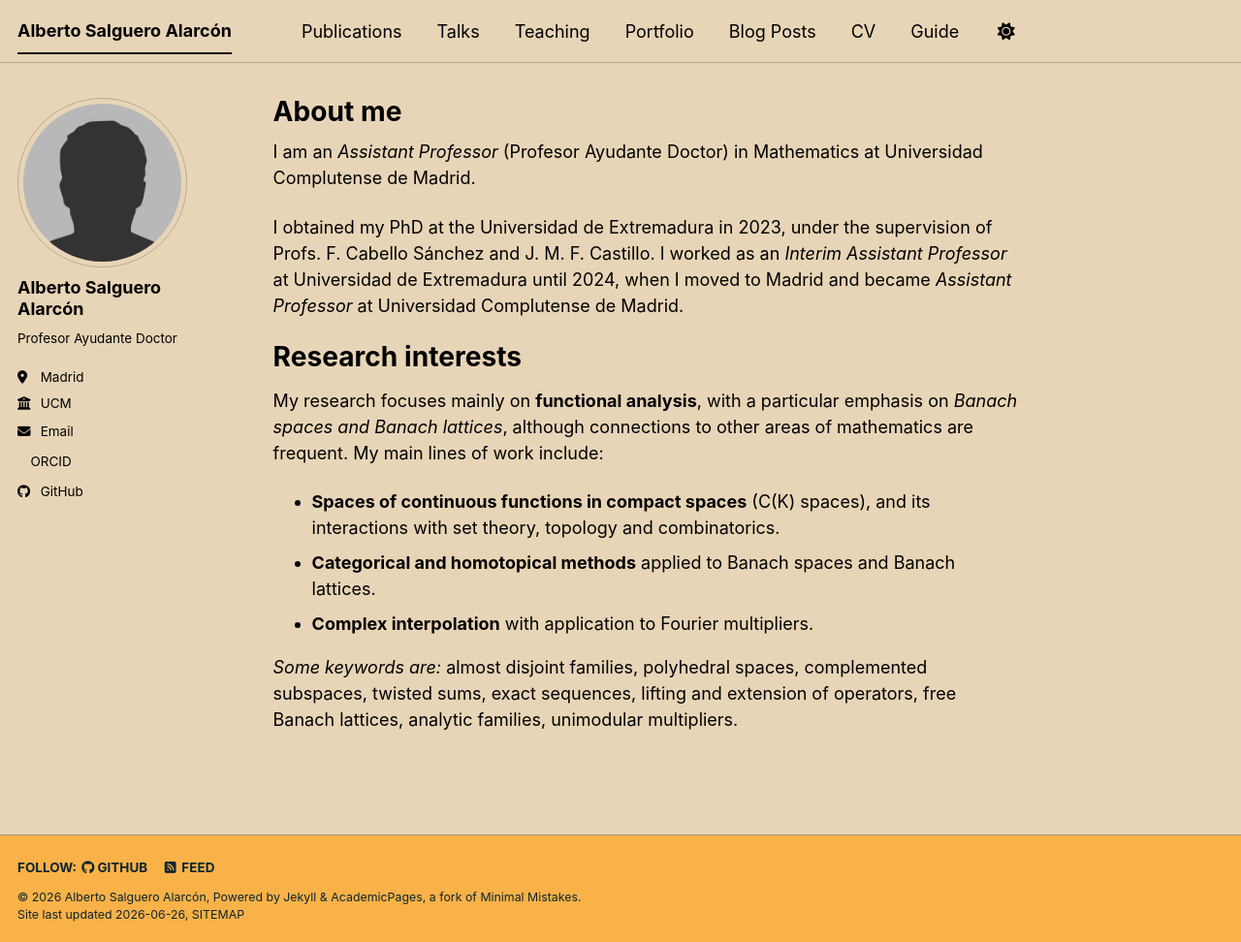
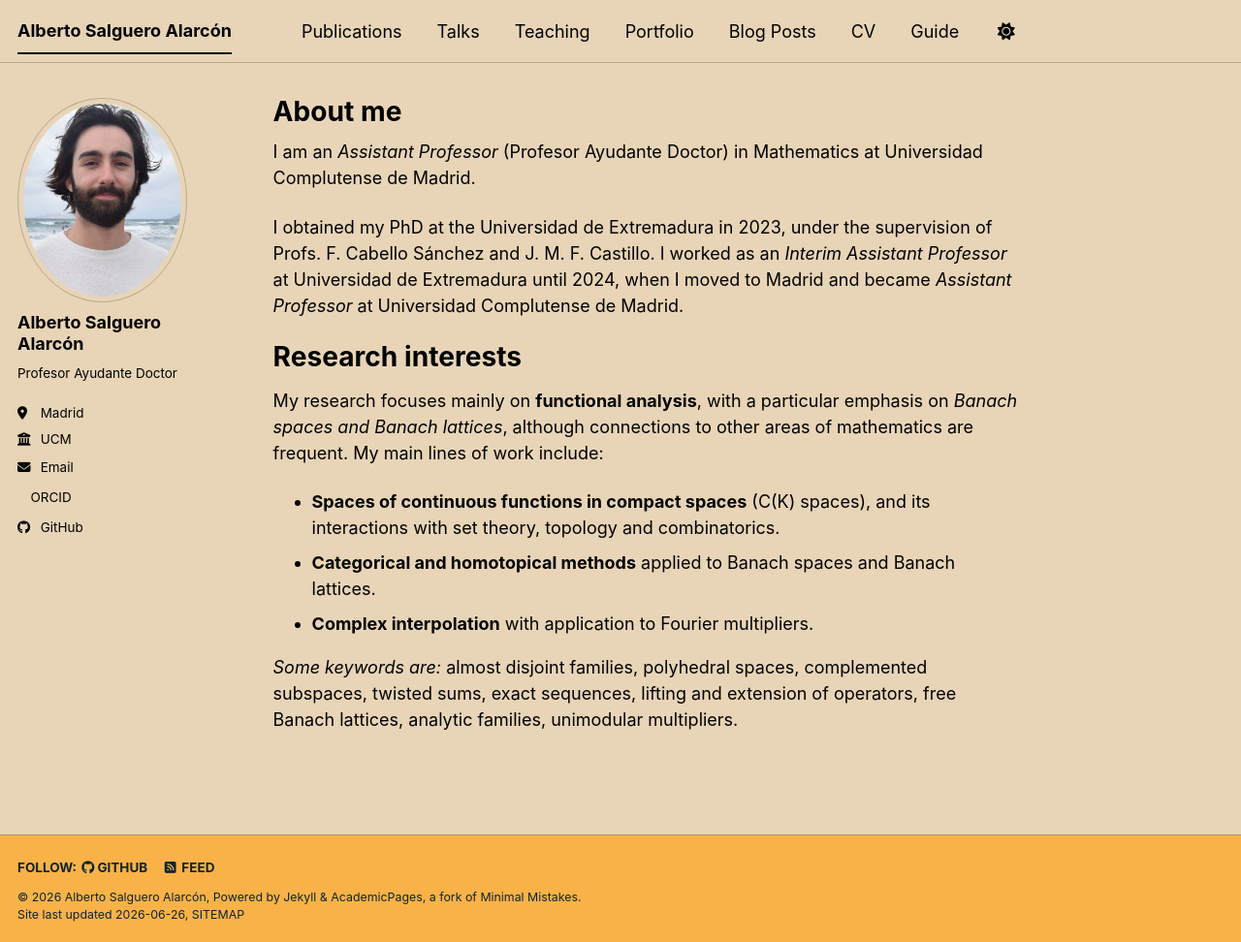
Before and after one commit to salgueroalarcon/salgueroalarcon.github.io, a Jekyll site: the page built from _pages/about.md, in a window 1280 px wide and 972 px high. Shown: the whole window at 97% size. Built offline with Jekyll 4.4.1, drawn with Linux system fonts in a browser that asks for light colours; a style sheet for code colours, icons or effects is not loaded.

Commit message:
Update author avatar image in config

```diff
--- a/_config.yml
+++ b/_config.yml
@@ -23,7 +23,7 @@ repository               : "academicpages/academicpages.github.io"
 #               Additional customization can be done by editing /_includes/author-profile.html
 author:
   # Biographic information
-  avatar           : "bio-photo.jpg"
+  avatar           : "profile.jpg"
   name             : "Alberto Salguero Alarcón"
   pronouns         : # example: "she/her"
   bio              : "Profesor Ayudante Doctor"
```
